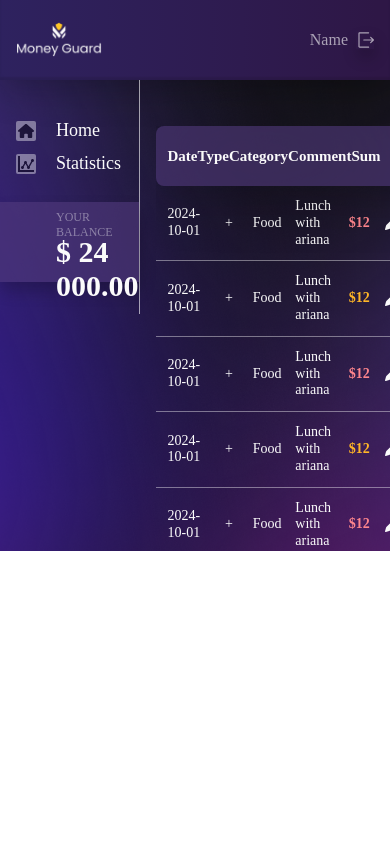
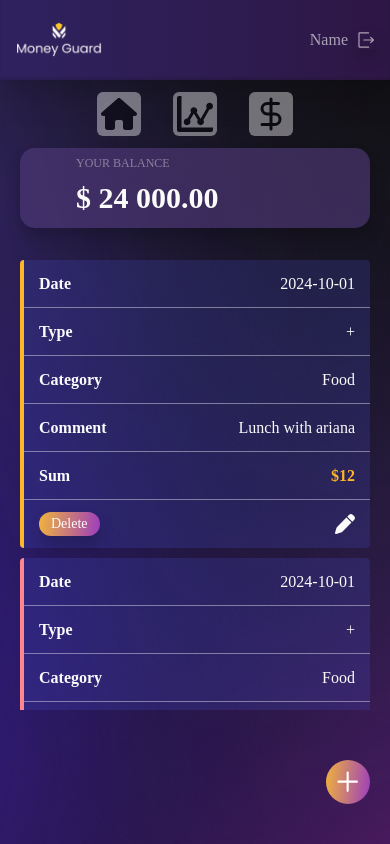
Before and after one commit to Woolfy25/Money-Guard-App, a React (Create React App) app: page / in a window 390 px wide. Built offline with nearby package versions, Linux system fonts and the light colour scheme; the HTML template or start-up script is replaced by a standard one.

Commit message:
dashboard

```diff
--- a/src/components/Currency/Currency.module.css
+++ b/src/components/Currency/Currency.module.css
@@ -77,12 +77,53 @@
 
 @media (max-width: 768px) and (min-width: 425px) {
   .container {
+    width: 100%;
+    border: none;
+    max-width: none;
+  }
+
+  .chart {
+    padding-left: 15px;
+    padding-right: 15px;
+  }
+
+  /* DISPLAY NONE CURRENCY */
+  .container {
     display: none;
   }
 }
 
 @media (max-width: 424px) {
   .container {
+    border: none;
+    width: 100%;
+    max-width: none;
+  }
+
+  .styledTable {
+    margin-bottom: 0;
+  }
+
+  .styledTable thead {
+    height: 50px;
+  }
+
+  .styledTable td {
+    padding-left: 10px;
+    padding-right: 10px;
+    padding-top: 8px;
+    padding-bottom: 8px;
+    height: 24px;
+  }
+
+  .chart {
+    padding-left: 10px;
+    padding-right: 10px;
+    height: 200px;
+  }
+
+  /* DISPLAY NONE CURRENCY */
+  .container {
     display: none;
   }
 }
--- /dev/null
+++ b/src/components/MobileHomePage/MobileHomePage.jsx
@@ -0,0 +1,75 @@
+import React from "react";
+import css from "./MobileHomePage.module.css";
+
+import { FaPen } from "react-icons/fa6";
+import { GoPlus } from "react-icons/go";
+
+const MobileHomePage = () => {
+  return (
+    <div className={css.container}>
+      <div className={css.table}>
+        <div className={css.tableRow}>
+          <div className={css.tableCell}>
+            <span className={css.tableTitle}>Date</span>
+            <span className={css.tableElement}>2024-10-01</span>
+          </div>
+          <div className={css.tableCell}>
+            <span className={css.tableTitle}>Type</span>
+            <span className={css.tableElement}>+</span>
+          </div>
+          <div className={css.tableCell}>
+            <span className={css.tableTitle}>Category</span>
+            <span className={css.tableElement}>Food</span>
+          </div>
+          <div className={css.tableCell}>
+            <span className={css.tableTitle}>Comment</span>
+            <span className={css.tableElement}>Lunch with ariana</span>
+          </div>
+          <div className={css.tableCell}>
+            <span className={css.tableTitle}>Sum</span>
+            <span className={`${css.tableElement} ${css.sum}`}>$12</span>
+          </div>
+          <div className={css.tableCell}>
+            <button type="button" className={css.delete}>
+              Delete
+            </button>
+            <FaPen className={css.svg} />
+          </div>
+        </div>
+        <div className={css.tableRow}>
+          <div className={css.tableCell}>
+            <span className={css.tableTitle}>Date</span>
+            <span className={css.tableElement}>2024-10-01</span>
+          </div>
+          <div className={css.tableCell}>
+            <span className={css.tableTitle}>Type</span>
+            <span className={css.tableElement}>+</span>
+          </div>
+          <div className={css.tableCell}>
+            <span className={css.tableTitle}>Category</span>
+            <span className={css.tableElement}>Food</span>
+          </div>
+          <div className={css.tableCell}>
+            <span className={css.tableTitle}>Comment</span>
+            <span className={css.tableElement}>Lunch with ariana</span>
+          </div>
+          <div className={css.tableCell}>
+            <span className={css.tableTitle}>Sum</span>
+            <span className={`${css.tableElement} ${css.sum}`}>$12</span>
+          </div>
+          <div className={css.tableCell}>
+            <button type="button" className={css.delete}>
+              Delete
+            </button>
+            <FaPen className={css.svg} />
+          </div>
+        </div>
+      </div>
+      <button type="button" className={css.addButton}>
+        <GoPlus className={css.svgButton} />
+      </button>
+    </div>
+  );
+};
+
+export default MobileHomePage;
--- /dev/null
+++ b/src/components/MobileHomePage/MobileHomePage.module.css
@@ -0,0 +1,138 @@
+.container {
+  flex: 0 1 auto;
+  width: 100%;
+  display: flex;
+  justify-content: flex-end;
+}
+
+.table {
+  flex: 0 1 auto;
+  width: 100%;
+  display: flex;
+  flex-direction: column;
+  margin: 0px 20px;
+  overflow: auto;
+  height: 450px;
+  gap: 10px;
+}
+
+.tableRow {
+  background: rgba(74, 86, 226, 0.2);
+  flex: 0 1 auto;
+  width: 100%;
+  display: flex;
+  flex-direction: column;
+  border-radius: 4px;
+}
+
+.tableRow:nth-child(even) {
+  border-left: 4px solid #ff868d;
+}
+
+.tableRow:nth-child(odd) {
+  border-left: 4px solid #ffb627;
+}
+
+.tableCell {
+  flex: 0 1 auto;
+  width: 100%;
+  display: flex;
+  flex-direction: row;
+  justify-content: space-between;
+  align-items: center;
+  padding: 0px 15px;
+  height: 48px;
+}
+
+.tableCell:not(:last-child) {
+  border-bottom: 1px solid rgba(255, 255, 255, 0.41);
+}
+
+.tableTitle {
+  color: #fbfbfb;
+  font-size: 16px;
+  font-weight: 600;
+}
+
+.tableElement {
+  color: #fbfbfb;
+  font-size: 16px;
+  font-weight: 400;
+}
+
+.sum {
+  font-weight: 600;
+}
+
+.tableRow:nth-child(even) .sum {
+  color: #ff868d;
+}
+
+.tableRow:nth-child(odd) .sum {
+  color: #ffb627;
+}
+
+.delete {
+  color: #fbfbfb;
+  text-align: center;
+  font-size: 14px;
+  font-weight: 400;
+  padding: 4px 12px;
+  border-radius: 20px;
+  background: var(
+    --button-gradient,
+    linear-gradient(97deg, #ffc727 -16.42%, #9e40ba 97.04%, #7000ff 150.71%)
+  );
+  box-shadow: 1px 9px 15px 0px rgba(0, 0, 0, 0.2);
+  transition: all 750ms ease;
+  cursor: pointer;
+}
+
+.delete:hover,
+.delete:focus {
+  scale: 0.96;
+  background: var(
+    --button-gradient,
+    linear-gradient(97deg, #7000ff -16.42%, #9e40ba 97.04%, #ffc727 150.71%)
+  );
+}
+
+.svg {
+  color: #fbfbfb;
+  width: 20px;
+  height: 20px;
+  cursor: pointer;
+}
+
+.svg:hover,
+.svg:focus {
+  scale: 0.9;
+}
+
+.addButton {
+  position: fixed;
+  right: 20px;
+  bottom: 40px;
+  display: flex;
+  justify-content: center;
+  align-items: center;
+  width: 44px;
+  height: 44px;
+  border-radius: 50%;
+  background: var(
+    --button-gradient,
+    linear-gradient(97deg, #ffc727 -16.42%, #9e40ba 97.04%, #7000ff 150.71%)
+  );
+}
+
+.svgButton {
+  width: 34px;
+  height: 34px;
+  color: white;
+  transition: transform 0.3s ease;
+}
+
+.addButton:hover .svgButton,
+.addButton:focus .svgButton {
+  transform: rotate(90deg) scale(0.9);
+}
--- a/src/components/Sidebar/Sidebar.module.css
+++ b/src/components/Sidebar/Sidebar.module.css
@@ -150,4 +150,42 @@
 }
 
 @media (max-width: 424px) {
+  .container {
+    max-width: none;
+    width: auto;
+    border-right: none;
+    gap: 12px;
+    align-items: center;
+    margin-left: 20px;
+    margin-right: 20px;
+  }
+
+  .navigation {
+    padding-top: 12px;
+    margin: auto;
+    display: flex;
+    flex-direction: row;
+    gap: 32px;
+  }
+
+  .svgs {
+    width: 44px;
+    height: 44px;
+    padding: 4px;
+    border-radius: 6px;
+  }
+
+  .title {
+    display: none;
+  }
+
+  .navigationContainerCurrency {
+    display: flex;
+  }
+
+  .balanceContainer {
+    max-width: 400px;
+    border-radius: 15px;
+    margin-bottom: 32px;
+  }
 }
--- a/src/pages/DashboardPage/DashboardPage.jsx
+++ b/src/pages/DashboardPage/DashboardPage.jsx
@@ -4,33 +4,30 @@ import Layout from "../../components/Layout/Layout";
 import Sidebar from "../../components/Sidebar/Sidebar";
 import Currency from "../../components/Currency/Currency";
 import HomePage from "../HomePage/HomePage";
+import MobileHomePage from "../../components/MobileHomePage/MobileHomePage";
 import Loader from "../../components/Loader/Loader";
 
 // import { Outlet } from "react-router-dom";
 
-// function useWindowSize() {
-//   const [windowSize, setWindowSize] = useState({
-//     width: window.innerWidth,
-//   });
+function useWindowSize() {
+  const [windowSize, setWindowSize] = useState({
+    width: window.innerWidth,
+  });
 
-//   useEffect(() => {
-//     function handleResize() {
-//       setWindowSize({ width: window.innerWidth });
-//     }
+  useEffect(() => {
+    function handleResize() {
+      setWindowSize({ width: window.innerWidth });
+    }
 
-//     window.addEventListener("resize", handleResize);
-//     return () => window.removeEventListener("resize", handleResize);
-//   }, []);
+    window.addEventListener("resize", handleResize);
+    return () => window.removeEventListener("resize", handleResize);
+  }, []);
 
-//   return windowSize;
-// }
-
-// {
-//   width <= 768 && <Currency />;
-// }
+  return windowSize;
+}
 
 const Dashboard = () => {
-  // const { width } = useWindowSize();
+  const { width } = useWindowSize();
   return (
     <div className={css.dashboardContainer}>
       <Layout></Layout>
@@ -39,7 +36,9 @@ const Dashboard = () => {
           <Sidebar />
           <Currency />
         </div>
-        <HomePage />
+        {width >= 425 && <HomePage />}
+        {/* <HomePage /> */}
+        {width <= 424 && <MobileHomePage />}
       </div>
     </div>
   );
--- a/src/pages/DashboardPage/DashboardPage.module.css
+++ b/src/pages/DashboardPage/DashboardPage.module.css
@@ -71,4 +71,12 @@
 }
 
 @media (max-width: 424px) {
+  .dashboardContainer {
+    height: 100vh;
+  }
+
+  .layoutContainer {
+    justify-content: center;
+    flex-direction: column;
+  }
 }
--- a/src/pages/HomePage/HomePage.module.css
+++ b/src/pages/HomePage/HomePage.module.css
@@ -242,4 +242,26 @@
     font-weight: 400;
     padding: 4px 8px;
   }
+
+  /* .container {
+    display: none;
+  } */
 }
+
+@media (max-width: 424px) {
+  /* .table {
+    max-width: none;
+    margin: 0px 16px;
+    margin-top: 0;
+    font-size: 20px;
+    height: 450px;
+  }
+  .addButton {
+    right: 20px;
+    position: fixed;
+  } */
+
+  .container {
+    display: none;
+  }
+}
```
